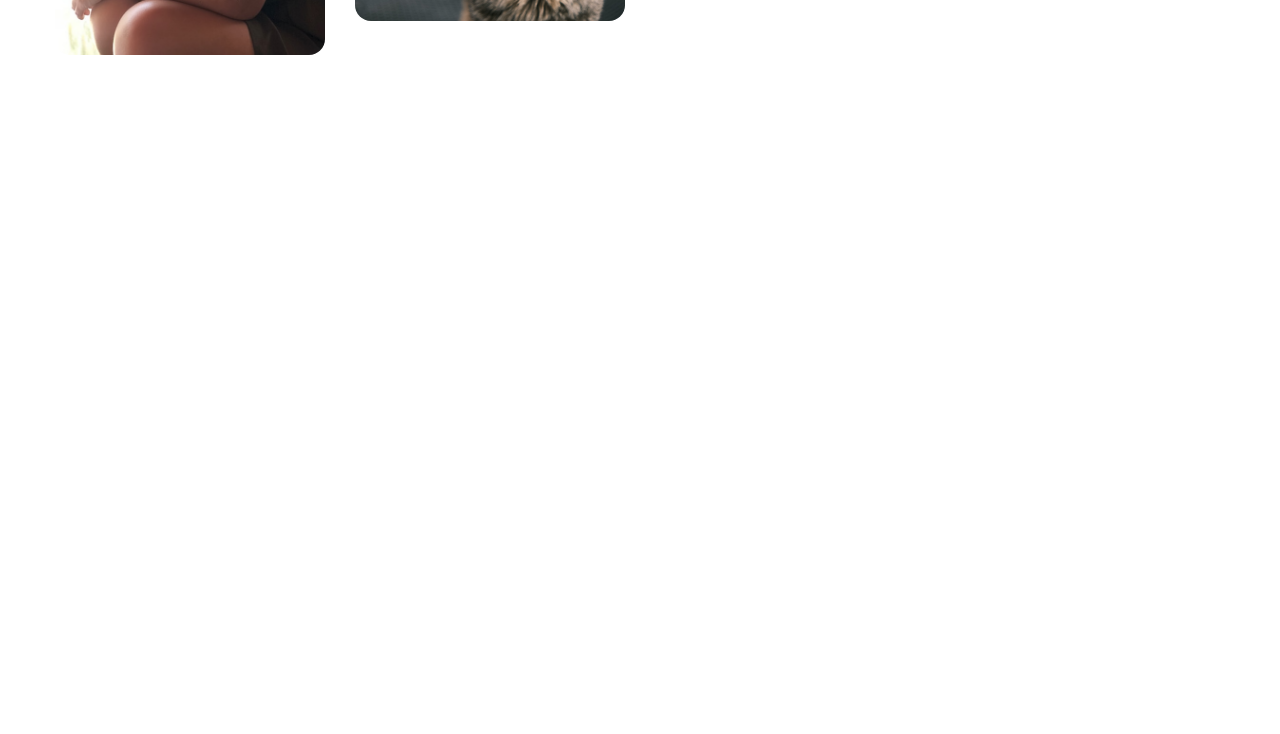
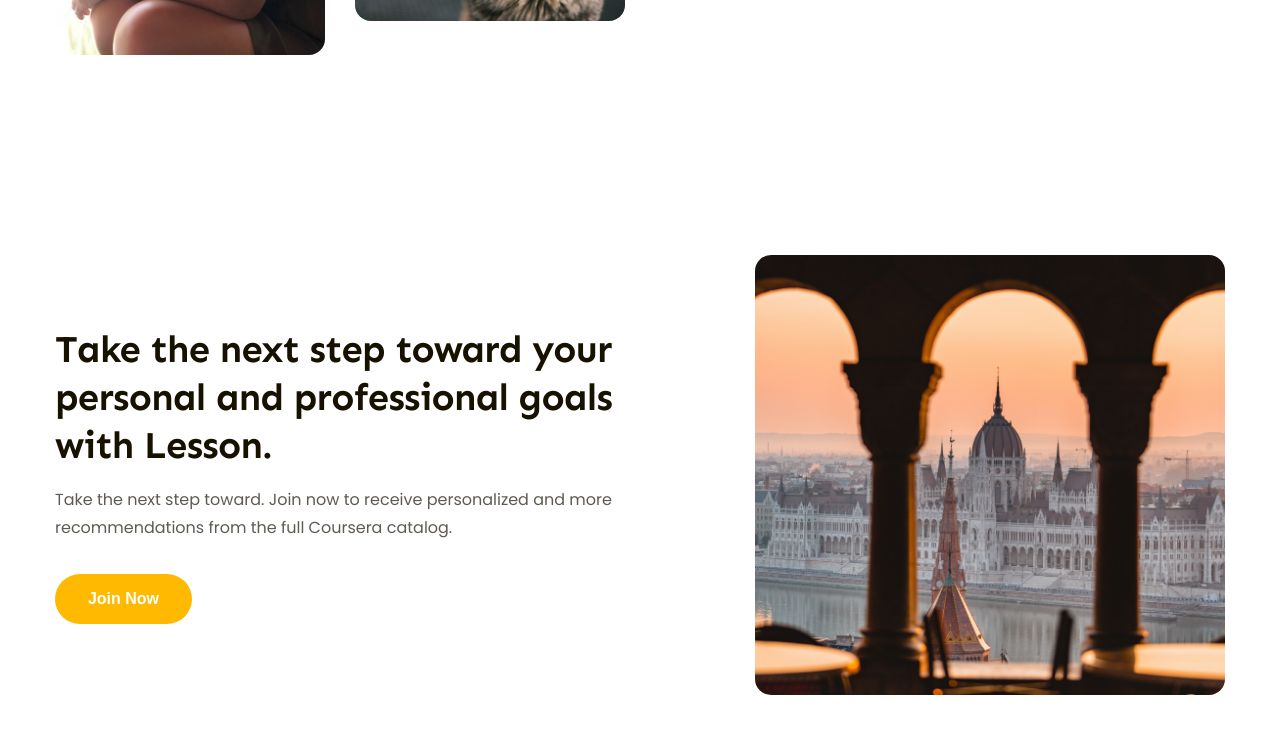
Before and after one commit to DyKhang/f8-htmlcss-02, a plain HTML site: page index.html in a window 1280 px wide. Shown: the part 2955-3689 px from the top of the page. Drawn offline with Linux system fonts and the light colour scheme.

Commit message:
Features-2nd

```diff
--- a/assets/css/style.css
+++ b/assets/css/style.css
@@ -496,7 +496,7 @@ nav {
 
 .features .content {
   display: flex;
-  align-items: center;
+  justify-content: space-between;
 }
 
 .features .block-img {
@@ -517,7 +517,6 @@ nav {
 
 .features .body-fea {
   width: 40.2%;
-  margin-left: auto;
   display: flex;
   flex-direction: column;
   justify-content: center;
@@ -525,7 +524,6 @@ nav {
 }
 
 .body-fea .title {
-  margin-bottom: 16px;
   color: #171100;
   font-family: Sen;
   font-size: 3.8rem;
@@ -535,14 +533,11 @@ nav {
 }
 
 .body-fea .desc {
+  margin-top: 16px;
   color: #5f5b53;
   font-size: 1.6rem;
   font-weight: 400;
   line-height: 175%;
-}
-
-.body-fea .desc:first-of-type {
-  margin-bottom: 16px;
 }
 
 .body-fea .btn {
@@ -553,3 +548,21 @@ nav {
   background-color: var(--primary-color);
   cursor: pointer;
 }
+
+/* Features-2nd */
+.features-2nd {
+  margin-top: -200px;
+}
+
+.features-2nd .content {
+  flex-direction: row-reverse;
+}
+
+.features-2nd img {
+  width: 40.2%;
+  height: 440px;
+}
+
+.features-2nd .body-fea {
+  width: 48.7%;
+}
--- a/index.html
+++ b/index.html
@@ -323,5 +323,27 @@
         </div>
       </div>
     </div>
+
+    <!-- Features-2nd -->
+    <div class="features features-2nd">
+      <div class="content">
+        <img
+          src="./assets/img/Features-2nd.jpg"
+          alt="Take the next step toward your personal and professional goals with
+            Lesson."
+        />
+        <div class="body-fea">
+          <h2 class="title">
+            Take the next step toward your personal and professional goals with
+            Lesson.
+          </h2>
+          <p class="desc">
+            Take the next step toward. Join now to receive personalized and more
+            recommendations from the full Coursera catalog.
+          </p>
+          <button class="btn">Join Now</button>
+        </div>
+      </div>
+    </div>
   </body>
 </html>
```
Also changed, not shown: assets/img/Features-2nd.jpg (added).
